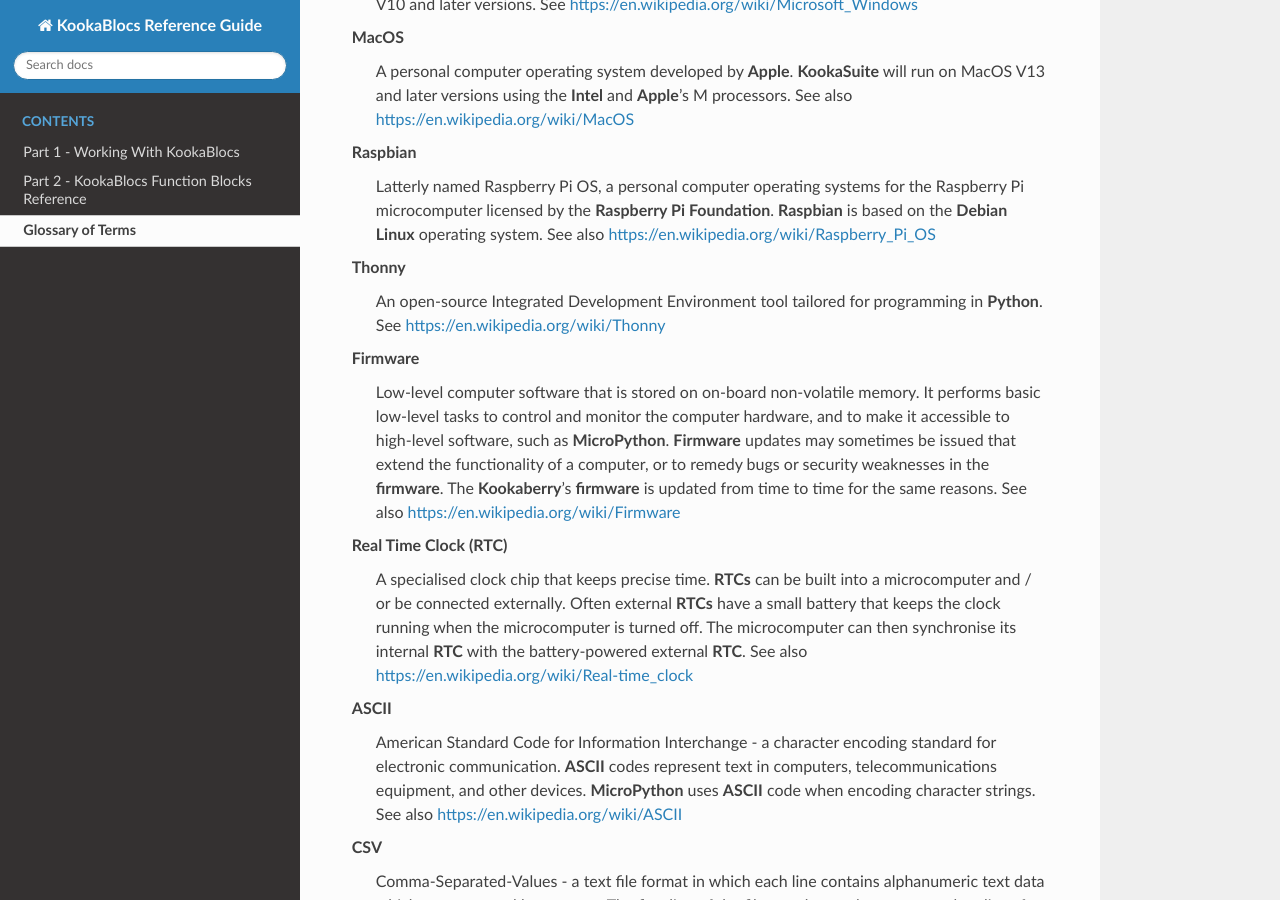
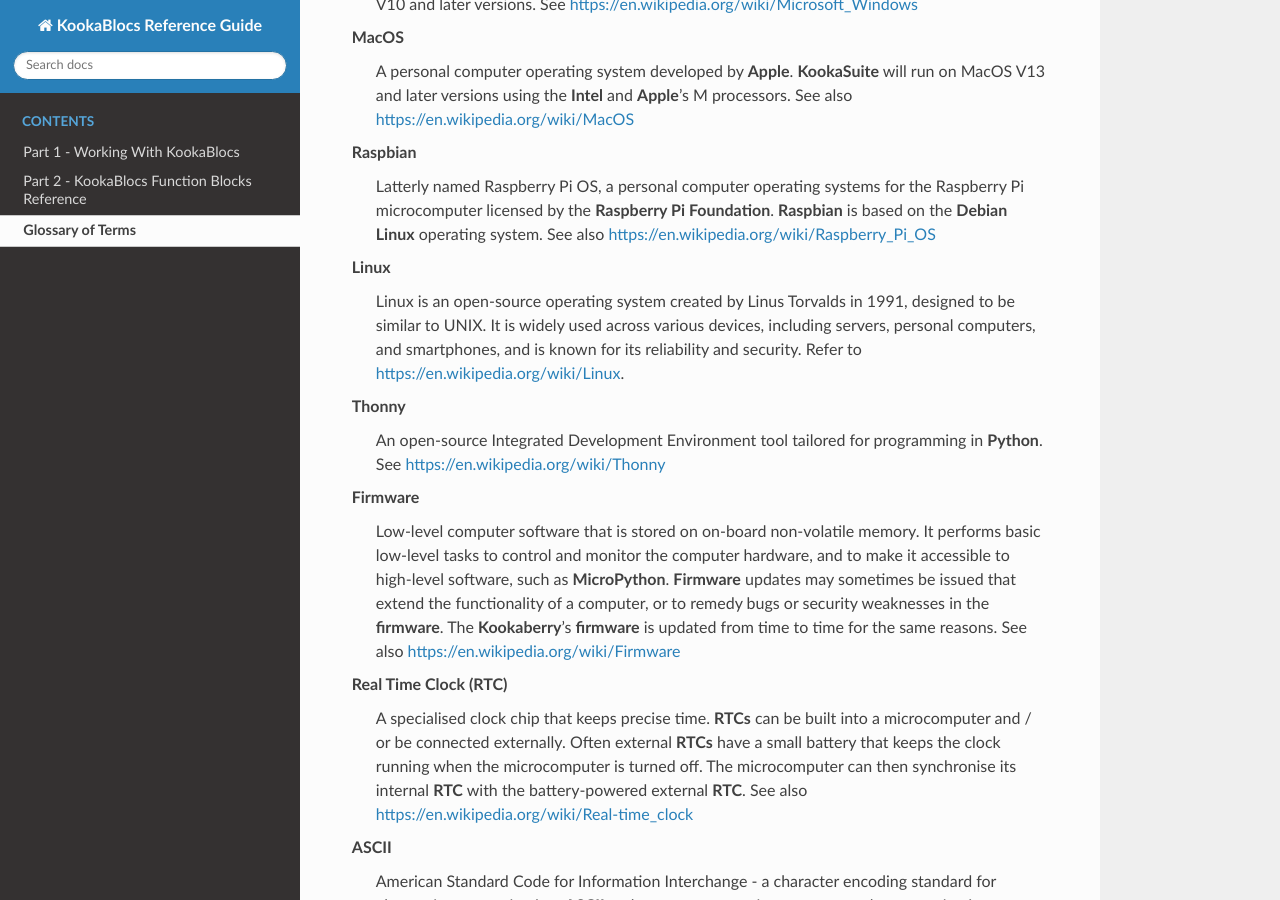
Before and after one commit to TDStrasser/KookaBlocs-Reference, a Sphinx documentation site: the page built from docs/source/glossary.rst, in a window 1280 px wide and 900 px high, scrolled down 2993 px. Built offline with Sphinx 7.4.7 and the Read the Docs theme 3.1.0, drawn with Linux system fonts in a browser that asks for light colours.

Commit message:
Graphics sizing adjusted. Linux definition in glossary.

```diff
--- a/docs/source/glossary.rst
+++ b/docs/source/glossary.rst
@@ -123,6 +123,11 @@ and is intended to demystify the vocabulary often used in association with compu
       **Raspbian** is based on the **Debian Linux** operating system.
       See also https://en.wikipedia.org/wiki/Raspberry_Pi_OS
 
+    Linux
+      Linux is an open-source operating system created by Linus Torvalds in 1991, designed to be similar to UNIX.
+      It is widely used across various devices, including servers, personal computers, and smartphones, and is known for its reliability and security.
+      Refer to https://en.wikipedia.org/wiki/Linux.
+
     Thonny
       An open-source Integrated Development Environment tool tailored for programming in **Python**.
       See https://en.wikipedia.org/wiki/Thonny
```
Also changed, not shown: docs/source/using.rst (+10 -10 lines).
